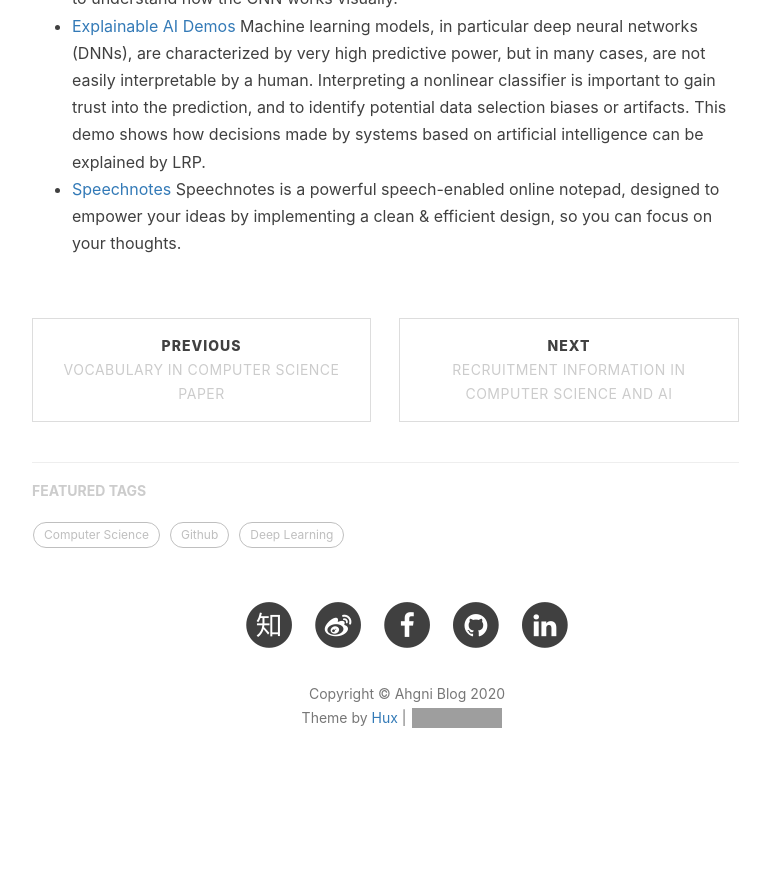
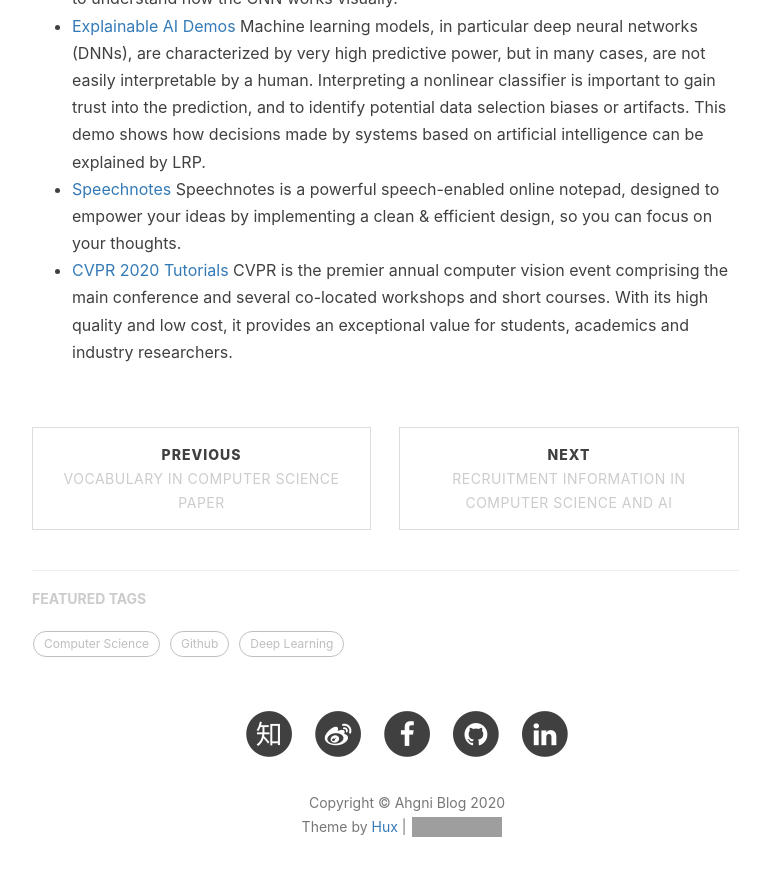
Before and after one commit to jizhang02/jizhang02.github.io, a Jekyll site: the page built from _posts/2020-02-24-resources.markdown, in a window 1280 px wide and 900 px high, scrolled down 1260 px. Shown: the top 876 px of the window, without its empty margins (233-1003 px from the left). Built offline with Jekyll 4.4.1, drawn with Linux system fonts in a browser that asks for light colours; nearby versions of some CDN libraries; comment, search, counter and statistics services are not loaded; before the commit the page ends 2082 px from its top, so only the background shows below that; grey boxes are pictures that could not be loaded.

Commit message:
Update 2020-02-24-resources.markdown

```diff
--- a/_posts/2020-02-24-resources.markdown
+++ b/_posts/2020-02-24-resources.markdown
@@ -38,3 +38,5 @@ CNN EXPLAINER: Learning Convolutional Neural Networks with Interactive Visualiza
 Machine learning models, in particular deep neural networks (DNNs), are characterized by very high predictive power, but in many cases, are not easily interpretable by a human. Interpreting a nonlinear classifier is important to gain trust into the prediction, and to identify potential data selection biases or artifacts. This demo shows how decisions made by systems based on artificial intelligence can be explained by LRP.
 * [Speechnotes](https://speechnotes.co/)
 Speechnotes is a powerful speech-enabled online notepad, designed to empower your ideas by implementing a clean & efficient design, so you can focus on your thoughts.
+* [CVPR 2020 Tutorials](http://cvpr2020.thecvf.com/program/tutorials)
+CVPR is the premier annual computer vision event comprising the main conference and several co-located workshops and short courses. With its high quality and low cost, it provides an exceptional value for students, academics and industry researchers.
```
